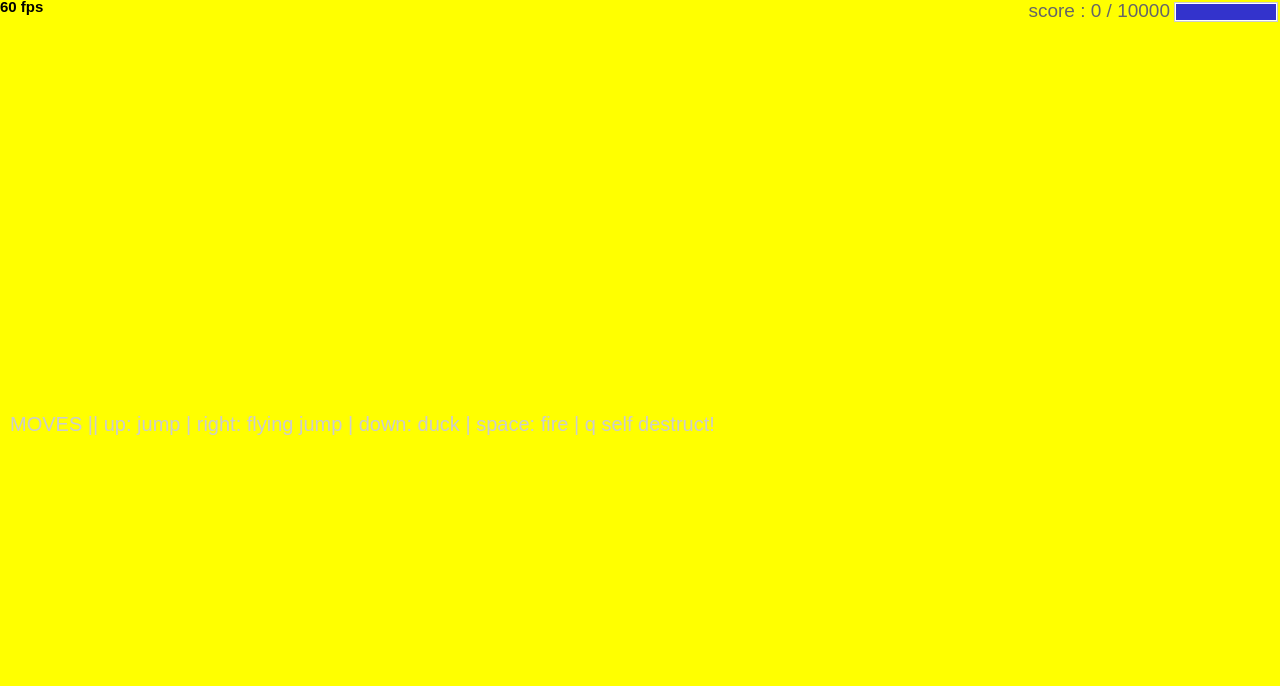
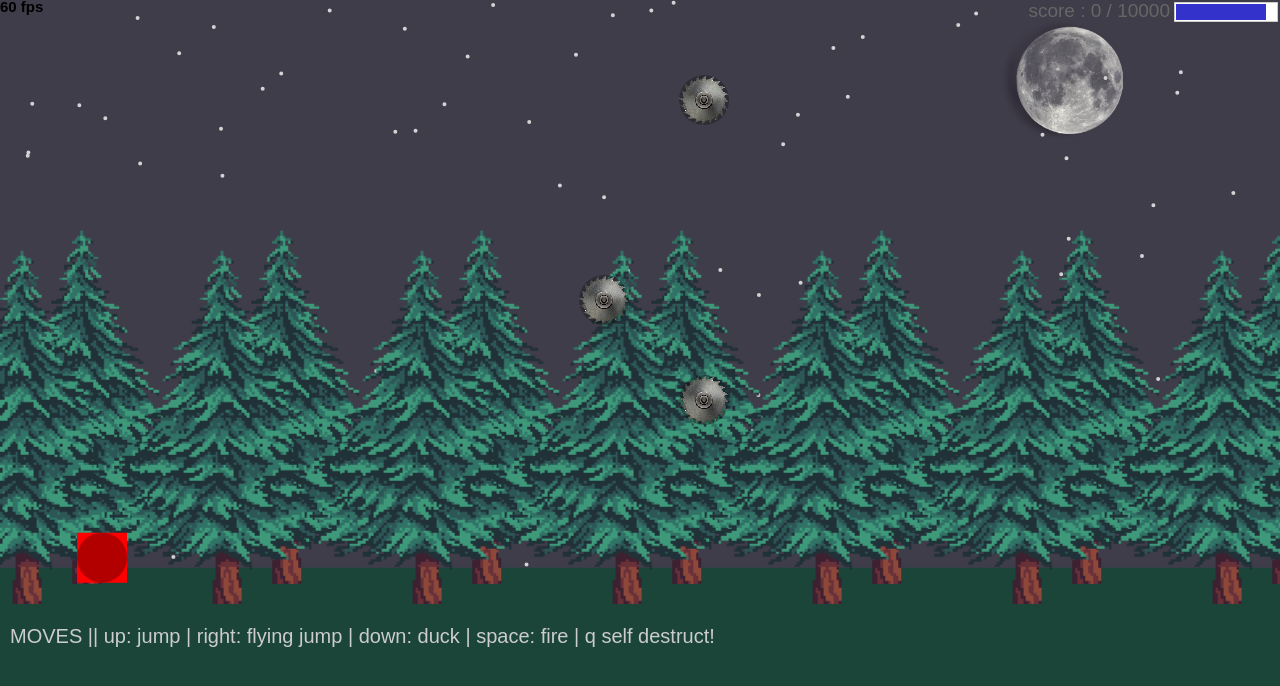
Before and after one commit to charlieb122/charlieb122.github.io, a website: page projects/runtime/index.html in a window 1280 px wide. Drawn offline with Linux system fonts and the light colour scheme.

Commit message:
adding runtime

```diff
--- a/projects/runtime/js/runLevels.js
+++ b/projects/runtime/js/runLevels.js
@@ -18,7 +18,51 @@ var runLevels = function (window) {
 
     // TODOs 5 through 11 go here
     // BEGIN EDITING YOUR CODE HERE
+function createSawBlade(x, y) {
+    var hitZoneSize = 25;
+    var damageFromObstacle = 10;
+    var sawBladeHitZone = game.createObstacle(hitZoneSize, damageFromObstacle);
+    sawBladeHitZone.x = x;
+    sawBladeHitZone.y = y;
+    game.addGameItem(sawBladeHitZone);
+    var obstacleImage = draw.bitmap("img/sawblade.png");
+    sawBladeHitZone.addChild(obstacleImage);
+    obstacleImage.x = -25;
+    obstacleImage.y = -25;
+}
+createSawBlade(1200, 300);
+createSawBlade(1300, 400);
+createSawBlade(1300, 100);
 
+var enemy = game.createGameItem("enemy", 25);
+var redSquare = draw.rect(50, 50, "red");
+redSquare.x = -25;
+redSquare.y = -25;
+enemy.addChild(redSquare);
+enemy.x = 400;
+enemy.y = groundY - 50;
+game.addGameItem(enemy);
+enemy.velocityX = -1;
+enemy.velocityY = 0;
+
+enemy.onPlayerCollision = function () {
+  game.changeIntegrity(-10)
+};
+
+enemy.onProjectileCollision = function () {
+  game.increaseScore(100);
+enemy.fadeOut();
+};
+
+function createEnemy(x, y) {
+createEnemy(400, groundY - 10);
+createEnemy(800, groundY - 100);
+createEnemy(1200, groundY - 50);
+}
+
+function createReward(){
+
+};
 
 
     function startLevel() {
--- a/projects/runtime/js/view/background.js
+++ b/projects/runtime/js/view/background.js
@@ -29,7 +29,8 @@ var background = function (window) {
         // ANIMATION VARIABLES HERE //////////////////////////////////////
         //////////////////////////////////////////////////////////////////
         // TODO (several):
-
+      var trees = [];
+      var buildings = [];
 
         // called at the start of game and whenever the page is resized
         // add objects for display in background. draws each image added to the background once
@@ -39,16 +40,47 @@ var background = function (window) {
             // TODO 1:
             // this currently fills the background with an obnoxious yellow;
             // you should modify both the height and color to suit your game
-            var backgroundFill = draw.rect(canvasWidth,canvasHeight,'yellow');
+            var backgroundFill = draw.rect(canvasWidth,canvasHeight, '#403d4a');
             background.addChild(backgroundFill);
 
             // TODO 2: - Add a moon and starfield
+            var moon = draw.bitmap("img/moonpng.png");
+        moon.x = 1000;
+        moon.y = 20;
+        moon.scaleX = .30;
+        moon.scaleY = .30;
+        background.addChild(moon);
 
+        for(var i = 0; i < 100; i++){
+            var circle = draw.circle(1, "white", "LightGray", 2);
+        circle.x = canvasWidth * Math.random();
+        circle.y = groundY * Math.random();
+        background.addChild(circle);
+        }
 
             // TODO 4: Part 1 - Add buildings!     Q: This is before TODO 4 for a reason! Why?
+            var grass = draw.rect(canvasWidth, groundY, '#1a4538');
+            grass.y = groundY - 40;
+            background.addChild(grass)
+
+        for (var i = 0; i < 8; ++i) {
+            var building = draw.bitmap("img/treepng.png");
+            building.x = 200 * i;
+            building.y = groundY - 380;
+            background.addChild(building);
+            buildings.push(building);
+        }
 
 
             // TODO 3: Part 1 - Add a tree
+        for(var i = 0; i < 8; i++){
+            var tree = draw.bitmap("img/treepng.png");
+            tree.y = groundY - 360;
+            tree.x = 200 * i;
+            background.addChild(tree);
+            trees.push(tree);
+        }
+
 
 
         } // end of render function - DO NOT DELETE
@@ -63,10 +95,29 @@ var background = function (window) {
             var groundY = ground.y;
 
             // TODO 3: Part 2 - Move the tree!
+       // tree.x = tree.x - 1;
 
+        //if (tree.x < -200) {
+        //tree.x = canvasWidth;
+        //}
 
             // TODO 4: Part 2 - Parallax
-
+            for(var i = 0; i < trees.length; i++){
+                var tree1 = trees[i];
+                var edge = tree1.x + 220;
+                tree1.x -= .3;
+                if(edge < 0) {
+                    tree1.x = canvasWidth;
+                }
+            }
+            for(var i = 0; i < buildings.length; i++) {
+                var building1 = buildings[i];
+                var edge = building1.x + 220;
+                building1.x -= .1;
+                if(edge < 0) {
+                    building1.x = canvasWidth;
+                }
+            }
 
         } // end of update function - DO NOT DELETE
 
--- a/projects/runtime/js/view/ground.js
+++ b/projects/runtime/js/view/ground.js
@@ -14,7 +14,7 @@
         render();
 
         app.addResizeable(ground);
-        ground.y = (canvas.height - ground.getBounds().height) / 2;
+        ground.y = (canvas.height - ground.getBounds().height) / 1.3;
         app.view.addChild(ground);
 
         function render() {
```
Also changed, not shown: portfolio.html (+1 -0 lines), projects/runtime/img/moonpng.png (added), projects/runtime/img/rock.png (added), projects/runtime/img/treepng.png (added).
